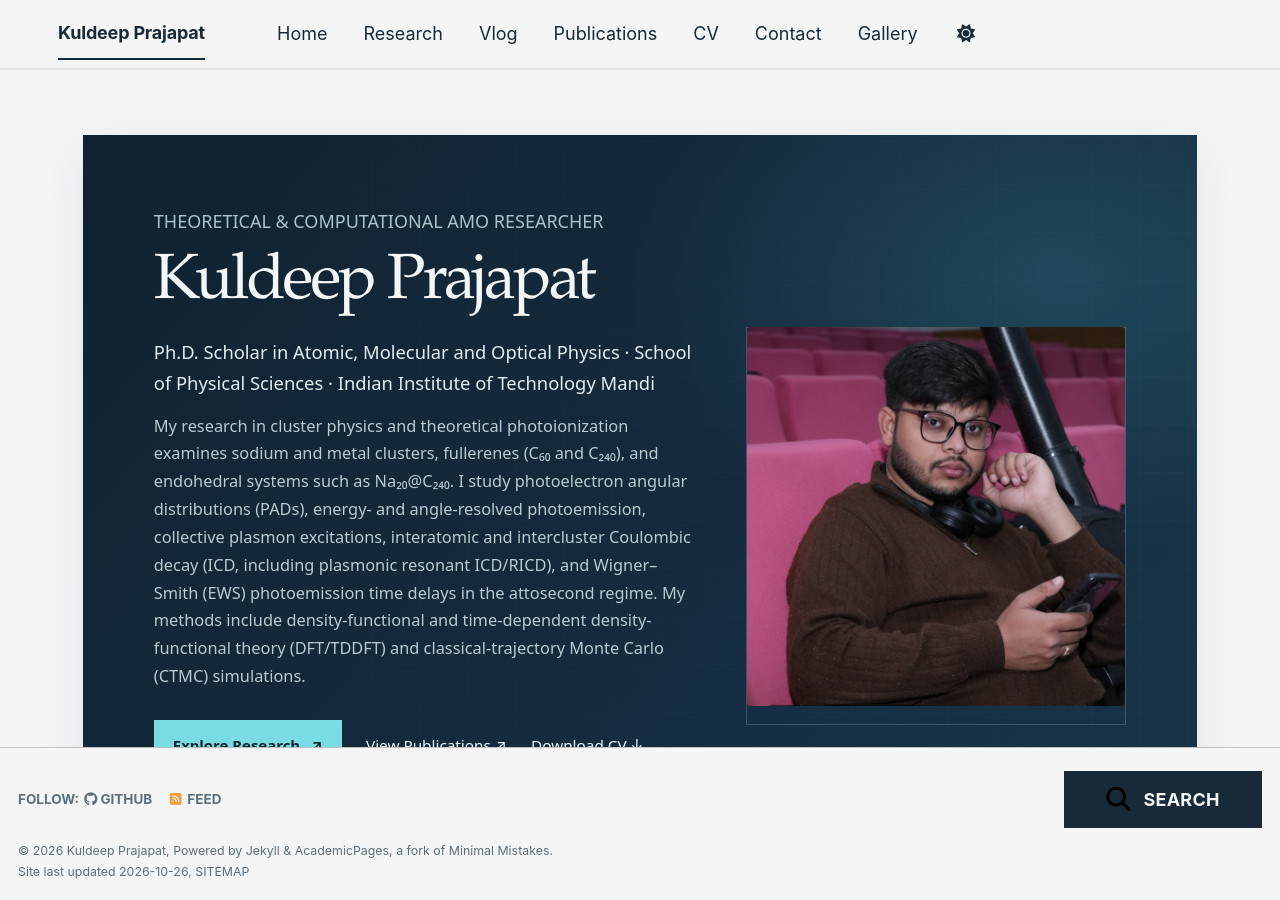
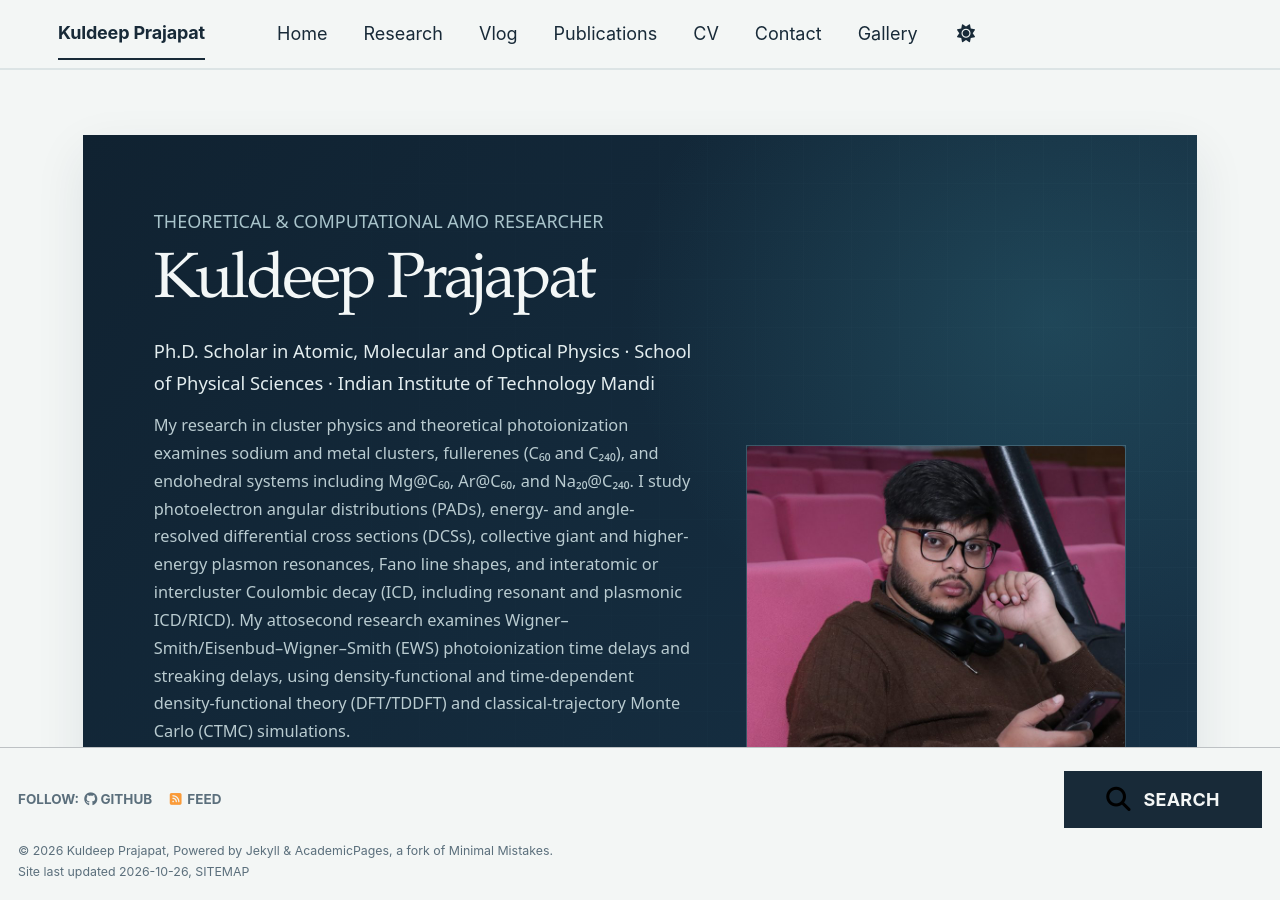
Before and after one commit to PRAJAPAT-KULDEEP/kuldeep-prajapat, a Jekyll site: the page built from _pages/about.md, in a window 1280 px wide and 900 px high. Built offline with Jekyll 4.4.1, drawn with Linux system fonts in a browser that asks for light colours; a style sheet for code colours, icons or effects is not loaded; some of the changed text lies outside the part shown.

Commit message:
Add endohedral fullerene and Fano/plasmon research terms to homepage

```diff
--- a/_pages/about.md
+++ b/_pages/about.md
@@ -1,8 +1,8 @@
 ---
 permalink: /
 layout: splash
-title: "Kuldeep Prajapat | Theoretical AMO Researcher"
-description: "Kuldeep Prajapat at IIT Mandi researches sodium and metal clusters, fullerenes, Na20@C240, plasmonic interatomic Coulombic decay (ICD), photoelectron angular distributions, and Wigner–Smith attosecond time delays."
+title: "Kuldeep Prajapat | Cluster Physics and Attosecond Photoionization"
+description: "Kuldeep Prajapat at IIT Mandi studies sodium clusters, Mg@C60 and Ar@C60 endohedral fullerenes, Fano and plasmon resonances, ICD/RICD, photoelectron angular distributions, and attosecond delays."
 redirect_from:
   - /about/
   - /archive-layout-with-content/
@@ -26,7 +26,9 @@
 
 <p class="hero__lede">Ph.D. Scholar in Atomic, Molecular and Optical Physics · School of Physical Sciences · Indian Institute of Technology Mandi</p>
 
-<p class="hero__support">My research in cluster physics and theoretical photoionization examines sodium and metal clusters, fullerenes (C₆₀ and C₂₄₀), and endohedral systems such as Na₂₀@C₂₄₀. I study photoelectron angular distributions (PADs), energy- and angle-resolved photoemission, collective plasmon excitations, interatomic and intercluster Coulombic decay (ICD, including plasmonic resonant ICD/RICD), and Wigner–Smith (EWS) photoemission time delays in the attosecond regime. My methods include density-functional and time-dependent density-functional theory (DFT/TDDFT) and classical-trajectory Monte Carlo (CTMC) simulations.</p>
+<p class="hero__support">My research in cluster physics and theoretical photoionization examines sodium and metal clusters, fullerenes (C₆₀ and C₂₄₀), and endohedral systems including Mg@C₆₀, Ar@C₆₀, and Na₂₀@C₂₄₀. I study photoelectron angular distributions (PADs), energy- and angle-resolved differential cross sections (DCSs), collective giant and higher-energy plasmon resonances, Fano line shapes, and interatomic or intercluster Coulombic decay (ICD, including resonant and plasmonic ICD/RICD). My attosecond research examines Wigner–Smith/Eisenbud–Wigner–Smith (EWS) photoionization time delays and streaking delays, using density-functional and time-dependent density-functional theory (DFT/TDDFT) and classical-trajectory Monte Carlo (CTMC) simulations.
+
+<p class="hero__support">For endohedral fullerenes, I investigate how atom–cage orbital hybridization, Coulomb-confinement resonances, collective cage response, and interchannel coupling affect subshell-resolved photoionization. Relevant observables include the angular anisotropy parameter β and Fano-resonance parameters describing resonant–continuum interference.</p></p>
 
 <p class="hero__actions"><a class="kp-btn" href="{{ '/research/' | relative_url }}">Explore Research <span aria-hidden="true">↗</span></a><a class="kp-text-link" href="{{ '/publications/' | relative_url }}">View Publications <span aria-hidden="true">↗</span></a><a class="kp-text-link" href="{{ '/files/kuldeep-prajapat-cv.pdf' | relative_url }}" download>Download CV <span aria-hidden="true">↓</span></a></p>
 
```
